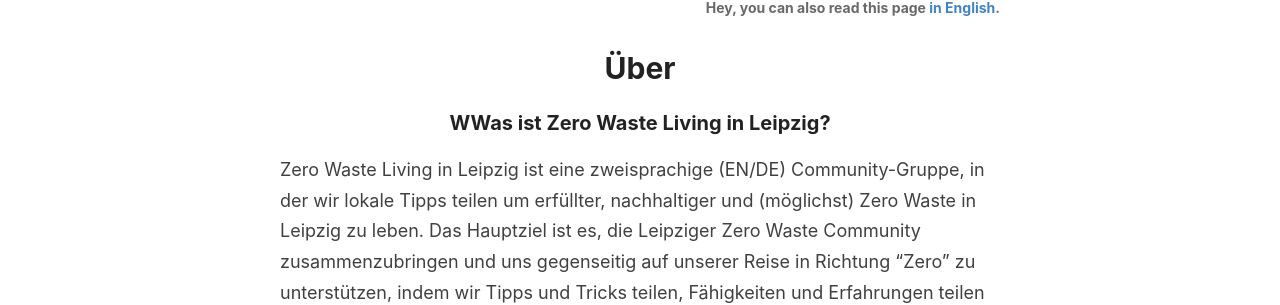
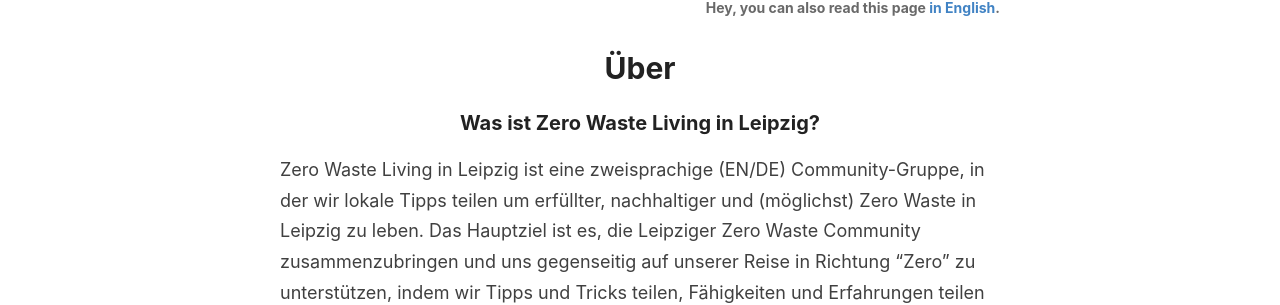
Before and after one commit to CeliaSomlai/zerowastelivinginleipzig, a Jekyll site: the page built from de/_pages/ueber.md, in a window 1280 px wide. Shown: the part 193-498 px from the top of the page. Built offline with Jekyll 4.4.1, drawn with Linux system fonts in a browser that asks for light colours.

Commit message:
Update ueber.md

```diff
--- a/de/_pages/ueber.md
+++ b/de/_pages/ueber.md
@@ -6,7 +6,7 @@ lang: de
 ref: about
 ---
 
-### WWas ist Zero Waste Living in Leipzig?
+### Was ist Zero Waste Living in Leipzig?
 
 Zero Waste Living in Leipzig ist eine zweisprachige (EN/DE) Community-Gruppe, in der wir lokale Tipps teilen um erfüllter, nachhaltiger und (möglichst) Zero Waste in Leipzig zu leben. Das Hauptziel ist es, die Leipziger Zero Waste Community zusammenzubringen und uns gegenseitig auf unserer Reise in Richtung "Zero" zu unterstützen, indem wir Tipps und Tricks teilen, Fähigkeiten und Erfahrungen teilen und für unsere Werte eintreten um unser Umfeld zum Umdenken anzuregen.
 
```
